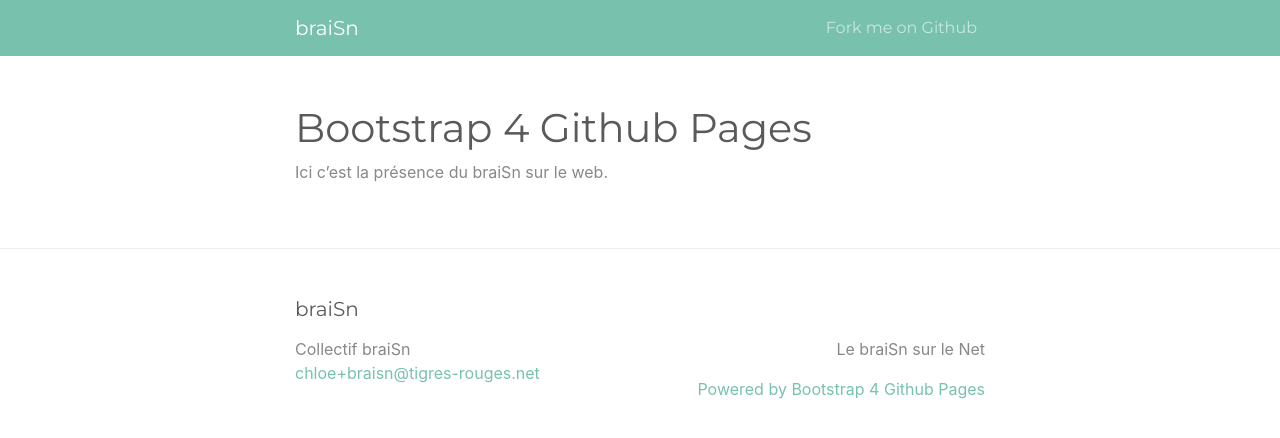
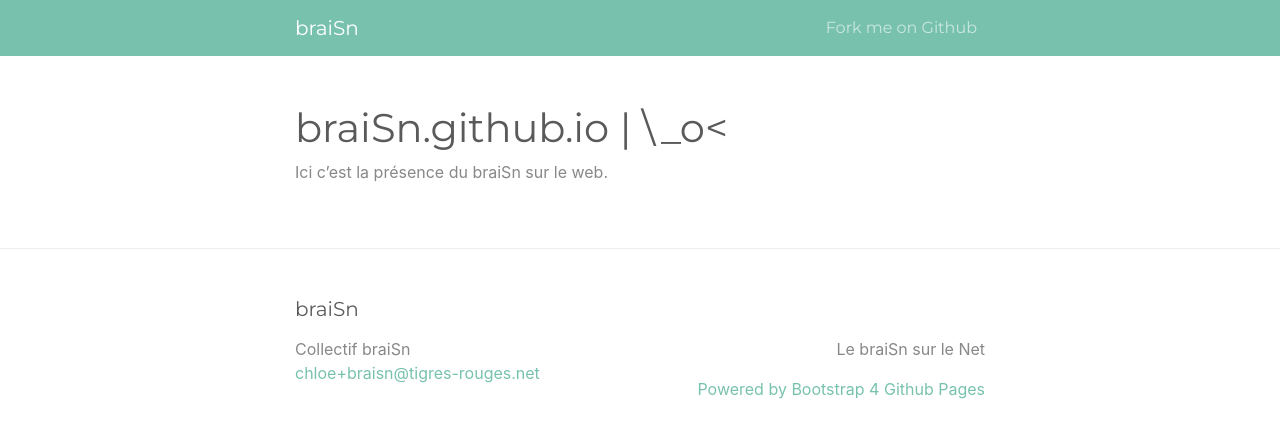
Before and after one commit to braisn/braiSn.github.io, a Jekyll site: the page built from index.md, in a window 1280 px wide. Shown: the top 438 px of the page. Built offline with Jekyll 4.4.1, drawn with Linux system fonts in a browser that asks for light colours.

Commit message:
titre du site

```diff
--- a/index.md
+++ b/index.md
@@ -1,6 +1,7 @@
 ---
 layout: page
-title: Bootstrap 4 Github Pages
+title: >
+  braiSn.github.io | \_o<
 ---
 
 Ici c'est la présence du braiSn sur le web.
```
